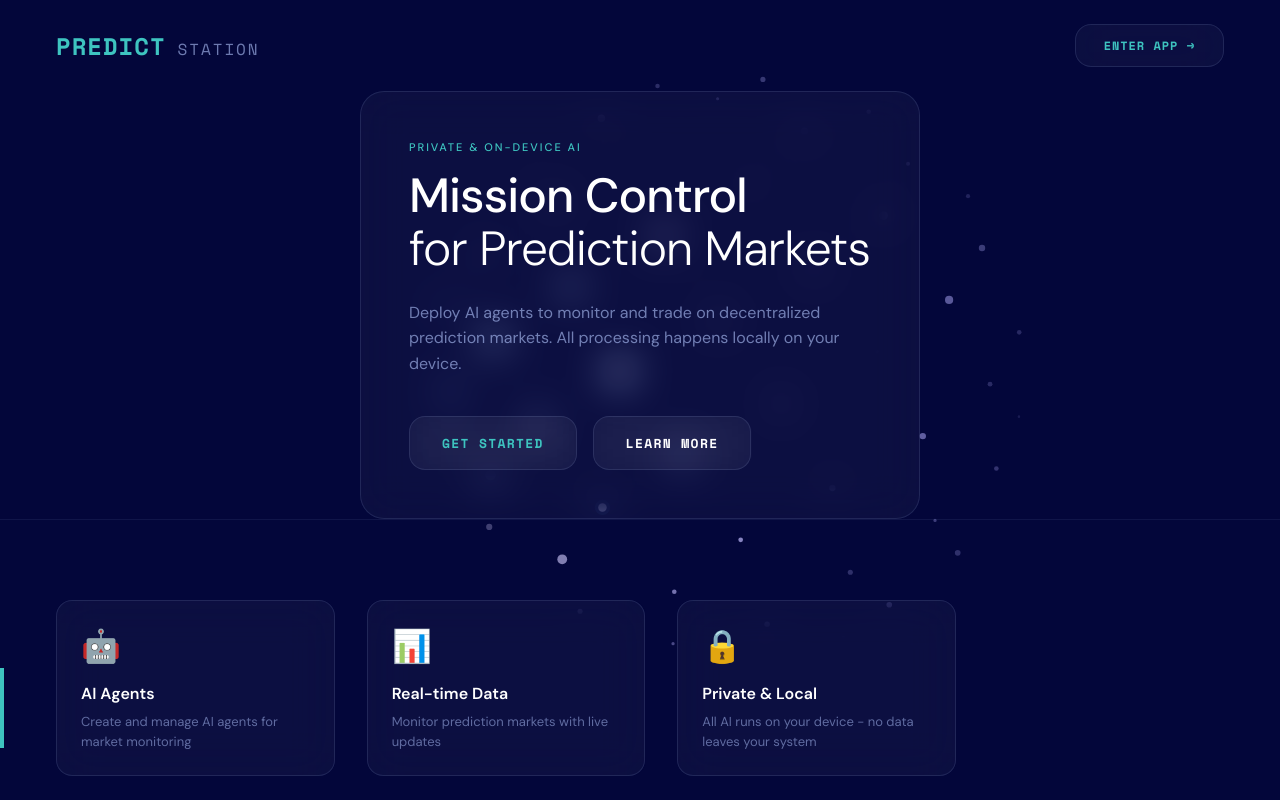
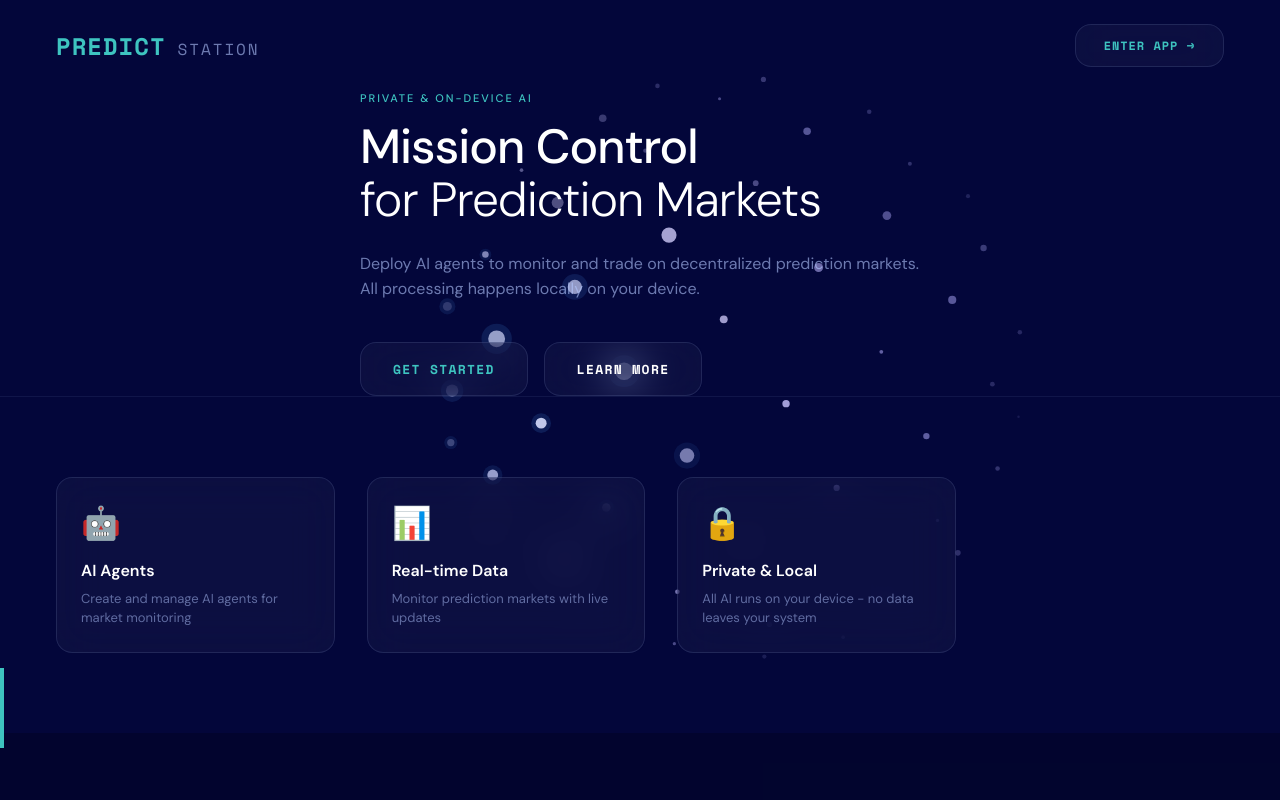
Before and after one commit to pisuthd/predict-station, a Next.js app in the folder frontend/: page / in a window 1280 px wide. Shown: the top 800 px of the page. Built offline with nearby package versions, Linux system fonts and the light colour scheme.

Commit message:
Remove glass from hero content, keep glass only on CTA buttons

```diff
--- a/frontend/src/app/page.tsx
+++ b/frontend/src/app/page.tsx
@@ -1,6 +1,5 @@
 'use client'
 
-import { useState } from 'react'
 import { useRouter } from 'next/navigation'
 import { CYAN, NAVY, MUTED, monoFont, sansFont } from '../theme'
 import OrbCanvas from '../components/OrbCanvas'
@@ -142,7 +141,7 @@ export default function LandingPage() {
           </button>
         </nav>
 
-        {/* Hero Section - Glass Container */}
+        {/* Hero Section - No Glass, Just Text */}
         <div
           style={{
             flex: 1,
@@ -152,17 +151,7 @@ export default function LandingPage() {
             padding: '0 56px',
           }}
         >
-          {/* Glass Card for Hero */}
-          <div
-            style={{
-              maxWidth: '560px',
-              padding: '48px',
-              background: 'rgba(255,255,255,0.04)',
-              backdropFilter: 'blur(20px)',
-              border: '1px solid rgba(180,200,255,0.12)',
-              borderRadius: 24,
-            }}
-          >
+          <div style={{ maxWidth: '560px' }}>
             {/* Label */}
             <p
               style={{
@@ -207,7 +196,7 @@ export default function LandingPage() {
               All processing happens locally on your device.
             </p>
 
-            {/* CTA Buttons - Glassmorphism */}
+            {/* CTA Buttons - Glassmorphism Only */}
             <div style={{ display: 'flex', gap: '16px' }}>
               <button
                 onClick={() => router.push('/app')}
```
